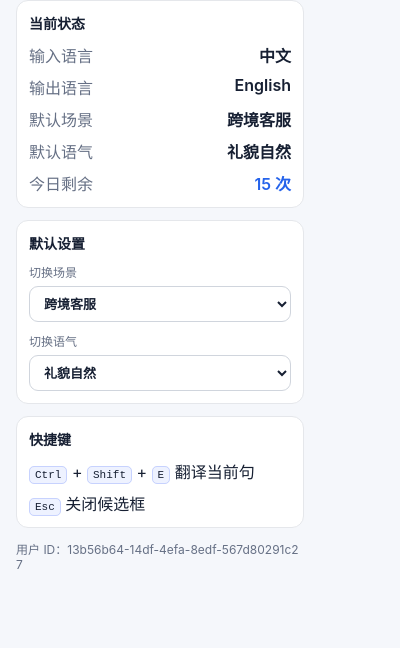
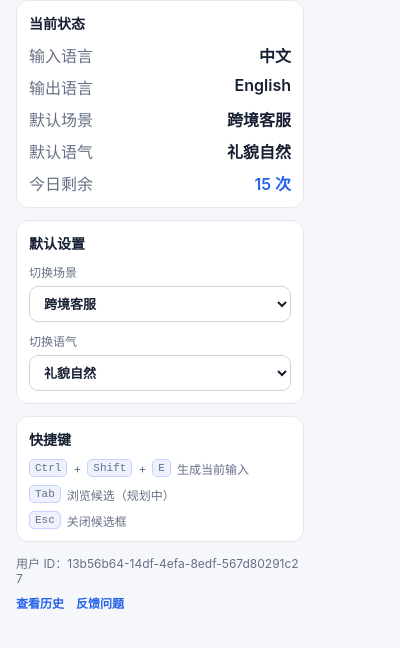
Before and after one commit to kaka5618/english-input, a browser extension: page ai-english-input/popup.html in a window 400 px wide. Shown: the part 70-718 px from the top of the page. Drawn offline with Linux system fonts and the light colour scheme.

Commit message:
Step 7-3：实现快捷键说明和底部导航

```diff
--- a/ai-english-input/popup.css
+++ b/ai-english-input/popup.css
@@ -111,6 +111,22 @@ dd {
   outline: 2px solid rgba(37, 99, 235, 0.15);
 }
 
+.shortcut-list {
+  display: grid;
+  gap: 8px;
+  padding: 0;
+  margin: 0;
+  list-style: none;
+}
+
+.shortcut-list li {
+  display: flex;
+  gap: 6px;
+  align-items: center;
+  color: #667085;
+  font-size: 12px;
+}
+
 kbd {
   padding: 2px 5px;
   font-size: 11px;
@@ -119,10 +135,31 @@ kbd {
   border-radius: 5px;
 }
 
-.card p + p {
-  margin-top: 8px;
+.popup__footer {
+  display: grid;
+  gap: 8px;
+  word-break: break-all;
 }
 
-.popup__footer {
-  word-break: break-all;
+.footer-nav {
+  display: flex;
+  gap: 12px;
+  align-items: center;
 }
+
+.footer-nav a {
+  color: #2563eb;
+  font-weight: 600;
+  text-decoration: none;
+}
+
+.footer-nav a:hover,
+.footer-nav a:focus {
+  text-decoration: underline;
+  outline: none;
+}
+
+.footer-message {
+  min-height: 16px;
+  color: #b45309;
+}
--- a/ai-english-input/popup.html
+++ b/ai-english-input/popup.html
@@ -68,12 +68,20 @@
 
       <section class="card">
         <h2>快捷键</h2>
-        <p><kbd>Ctrl</kbd> + <kbd>Shift</kbd> + <kbd>E</kbd> 翻译当前句</p>
-        <p><kbd>Esc</kbd> 关闭候选框</p>
+        <ul class="shortcut-list">
+          <li><kbd>Ctrl</kbd> + <kbd>Shift</kbd> + <kbd>E</kbd><span>生成当前输入</span></li>
+          <li><kbd>Tab</kbd><span>浏览候选（规划中）</span></li>
+          <li><kbd>Esc</kbd><span>关闭候选框</span></li>
+        </ul>
       </section>
 
       <footer class="popup__footer">
         <span id="user-id">正在初始化...</span>
+        <nav class="footer-nav" aria-label="底部导航">
+          <a href="#" data-placeholder-link>查看历史</a>
+          <a href="https://github.com/kaka5618/english-input/issues" target="_blank" rel="noreferrer">反馈问题</a>
+        </nav>
+        <span id="footer-message" class="footer-message" aria-live="polite"></span>
       </footer>
     </main>
 
--- a/ai-english-input/popup.js
+++ b/ai-english-input/popup.js
@@ -102,6 +102,25 @@ function bindSettingControls() {
 }
 
 /**
+ * 绑定本期尚未实现的底部入口，避免点击后出现空白页。
+ *
+ * @returns {void}
+ */
+function bindFooterLinks() {
+  const footerMessage = document.getElementById('footer-message');
+
+  document.querySelectorAll('[data-placeholder-link]').forEach((link) => {
+    link.addEventListener('click', (event) => {
+      event.preventDefault();
+
+      if (footerMessage) {
+        footerMessage.textContent = '查看历史功能将在后续版本开放。';
+      }
+    });
+  });
+}
+
+/**
  * 初始化 Popup 状态展示。
  *
  * @returns {Promise<void>}
@@ -115,6 +134,7 @@ async function initializePopup() {
   renderSettings(settings);
   setText('user-id', `用户 ID：${userId}`);
   bindSettingControls();
+  bindFooterLinks();
 }
 
 initializePopup().catch((error) => {
```
